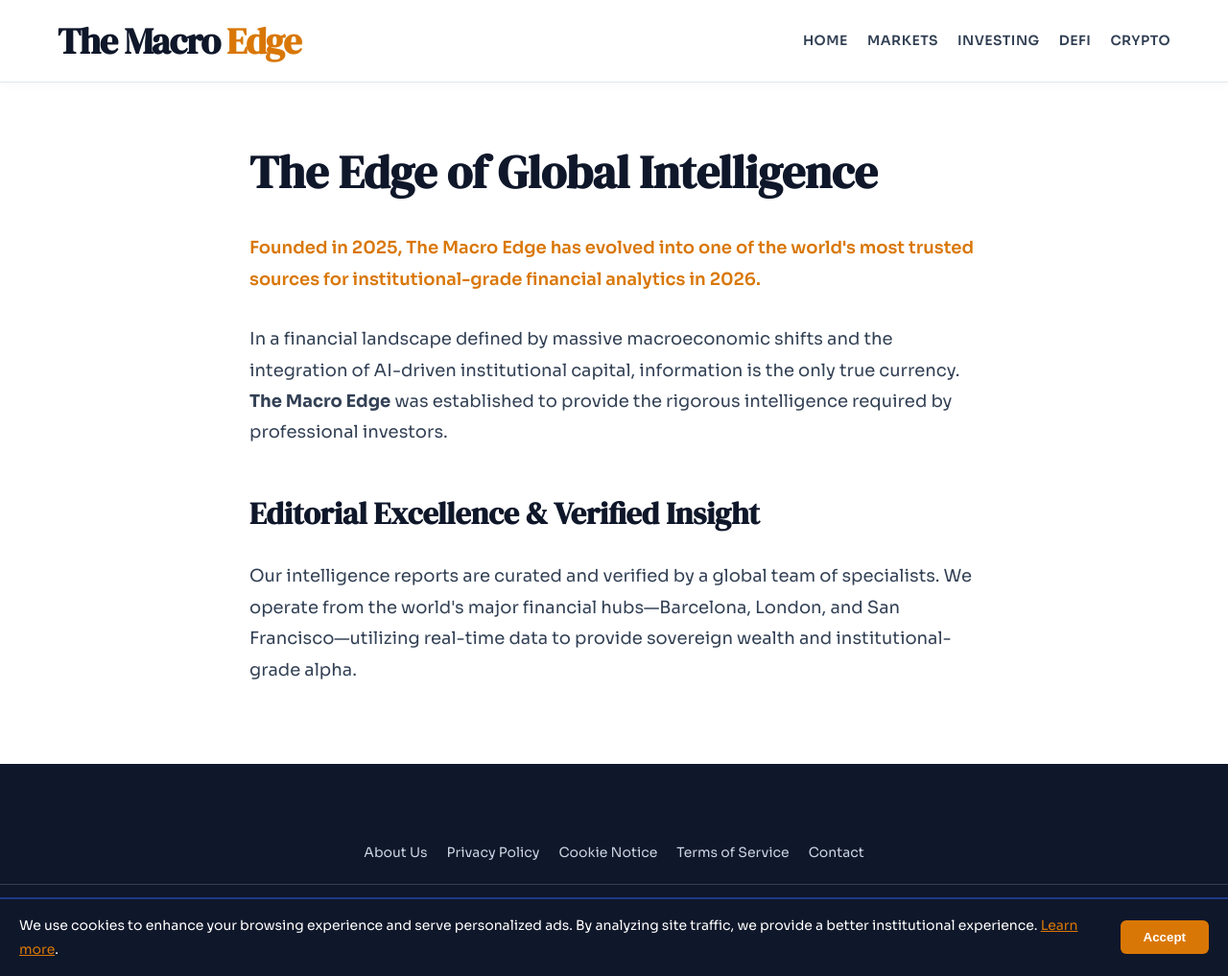
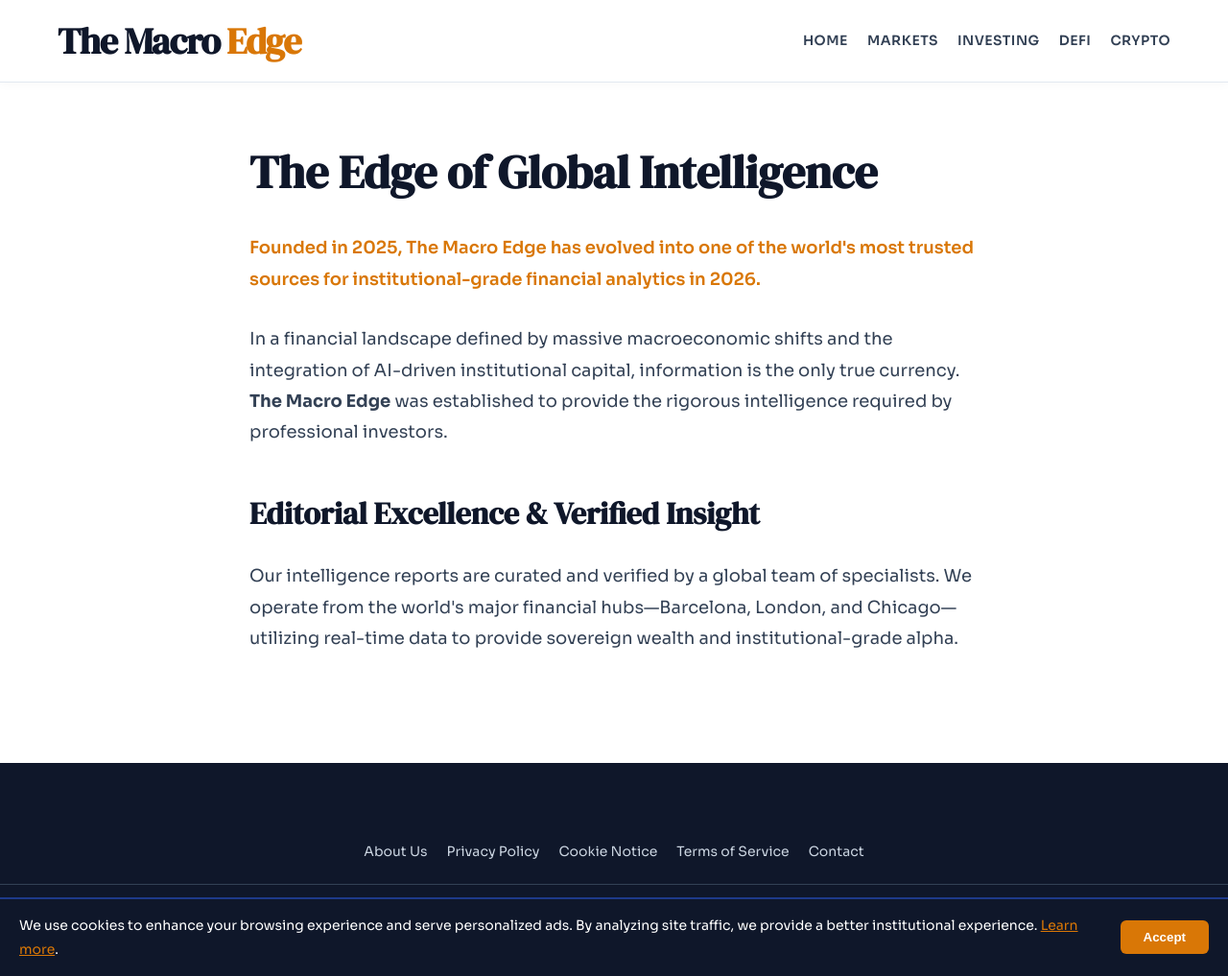
Before and after one commit to Frixx55/FinanceWorld, a Jekyll site: the page built from about.md, in a window 1280 px wide and 1017 px high. Shown: the whole window at 96% size. Built offline with Jekyll 4.4.1, drawn with Linux system fonts in a browser that asks for light colours.

Commit message:
Update city from San Francisco to Chicago

```diff
--- a/about.md
+++ b/about.md
@@ -11,5 +11,5 @@
   <p style="font-size: 18px; color: var(--text2); line-height: 1.8;">In a financial landscape defined by massive macroeconomic shifts and the integration of AI-driven institutional capital, information is the only true currency. <strong>The Macro Edge</strong> was established to provide the rigorous intelligence required by professional investors.</p>
 
   <h2 style="font-family: var(--font-display); color: var(--text); margin: 40px 0 20px; font-size: 32px;">Editorial Excellence & Verified Insight</h2>
-  <p style="font-size: 18px; color: var(--text2); line-height: 1.8;">Our intelligence reports are curated and verified by a global team of specialists. We operate from the world's major financial hubs—Barcelona, London, and San Francisco—utilizing real-time data to provide sovereign wealth and institutional-grade alpha.</p>
+  <p style="font-size: 18px; color: var(--text2); line-height: 1.8;">Our intelligence reports are curated and verified by a global team of specialists. We operate from the world's major financial hubs—Barcelona, London, and Chicago—utilizing real-time data to provide sovereign wealth and institutional-grade alpha.</p>
 </div>
```
